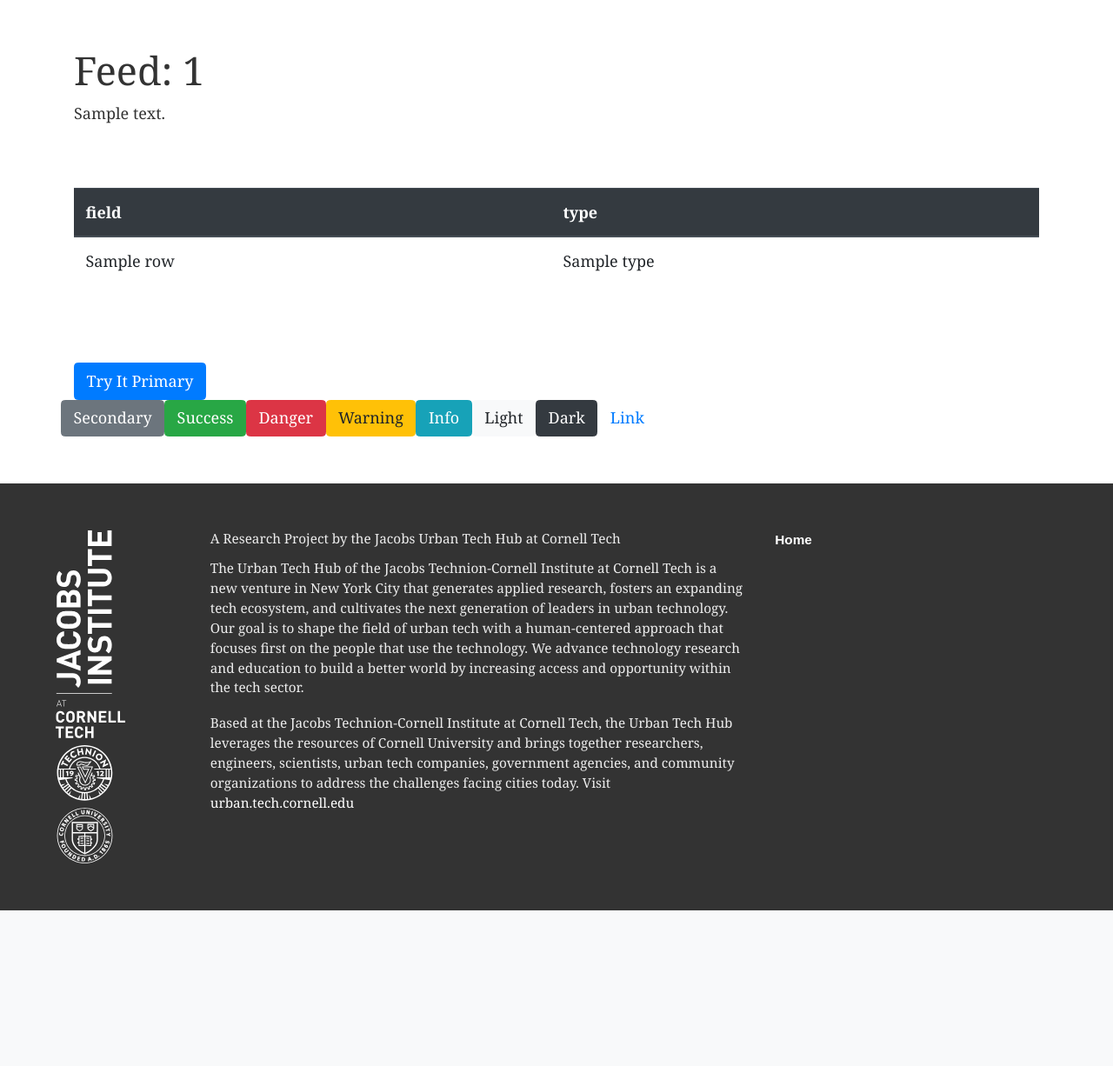
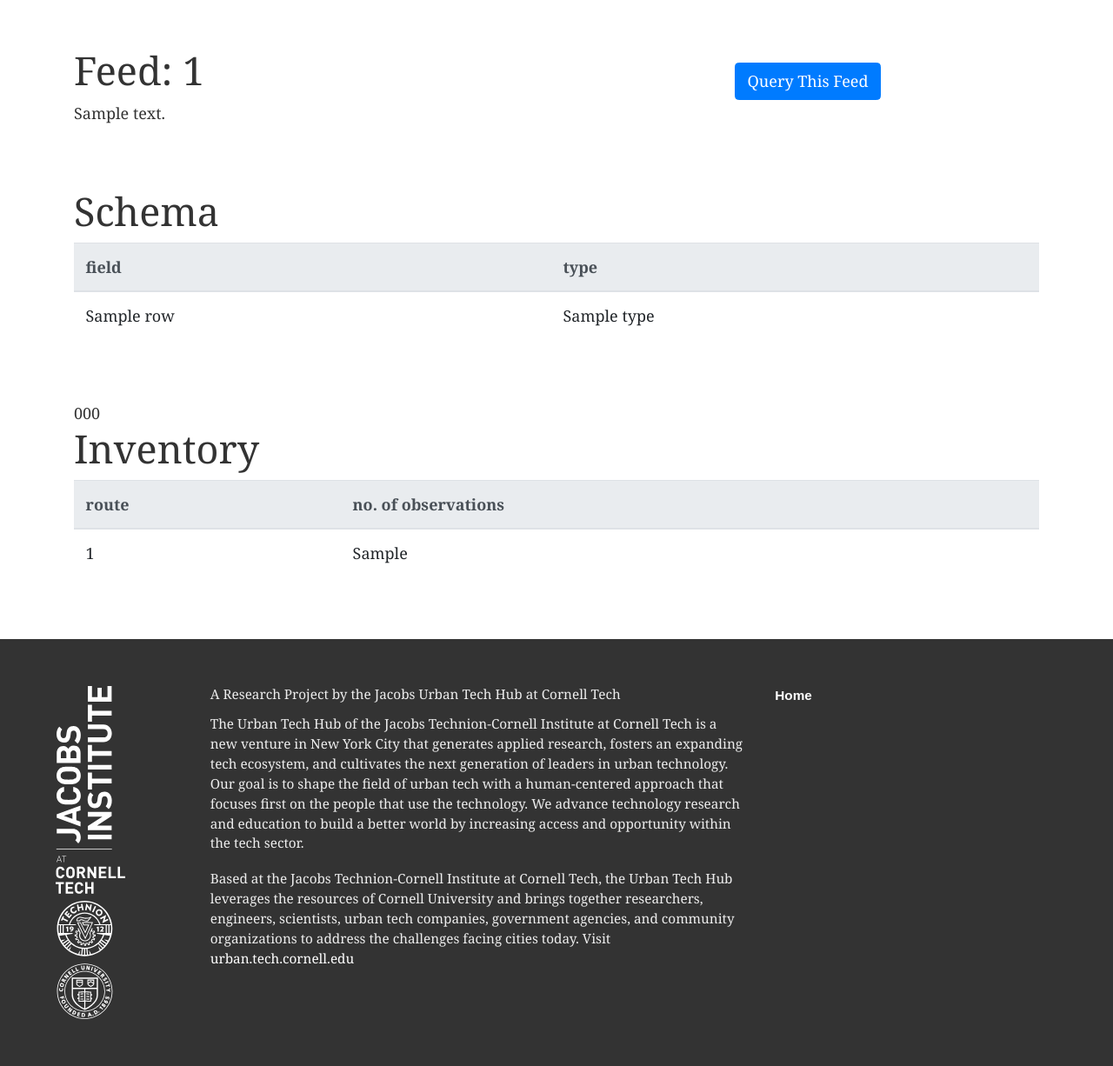
Before and after one commit to Cornell-Tech-Urban-Tech-Hub/BusObservatory-API, a FastAPI app: template src/templates/schema.html in a window 1280 px wide. Shown: the part 63-1289 px from the top of the page at 87% size. Before the commit the page ends 1110 px from the top, so only its background shows below. Run offline with FastAPI, Linux system fonts and the light colour scheme; the template is opened without the code that fills it: most values are stand-ins (such as "Sample title", 1, 10 or a date in 2020).

Commit message:
dynamic schema page done

```diff
--- a/src/app/__init__.py
+++ b/src/app/__init__.py
@@ -14,8 +14,38 @@ from mangum import Mangum
 
 from .library.helpers import *
 
+description = """
+ChimichangApp API helps you do awesome stuff. 🚀
+
+## Items
+
+You can **read items**.
+
+## Users
+
+You will be able to:
+
+* **Create users** (_not implemented_).
+* **Read users** (_not implemented_).
+"""
+
 #root_path fix for docs/redoc endpoints
-app = FastAPI(title="BusObservatoryAPI",root_path="/")
+app = FastAPI(
+    root_path="/",
+    title="Bus Observatory API",
+    description=description,
+    version="1.0.0",
+    terms_of_service="http://example.com/terms/",
+    contact={
+         "name": "Deadpoolio the Amazing",
+         "url": "http://x-force.example.com/contact/",
+         "email": "dp@x-force.example.com",
+         },
+    license_info={
+        "name": "Apache 2.0",
+        "url": "https://www.apache.org/licenses/LICENSE-2.0.html",
+        },
+    )
 
 # for home page
 # using this tutorial https://levelup.gitconnected.com/building-a-website-starter-with-fastapi-92d077092864
@@ -50,7 +80,13 @@ async def schema(request: Request, system_id: str):
             "system_id": system_id,
             "config": get_config(), # needed for the navbar
             "feed_info": get_config()[system_id], # just this one system
-            "schema": get_schema(system_id) # and the schema fetched from Athena
+            "schema": get_schema(
+                system_id
+                ), # and the schema fetched from Athena,
+            "routelist": get_routelist(
+                get_config()[system_id],
+                system_id
+                ) # and the routelist from an athena query
             }
         )
 
--- a/src/templates/index.html
+++ b/src/templates/index.html
@@ -14,7 +14,7 @@
     <!-- Main jumbotron -->
     <div class="jumbotron my-5 bg-warning">
       <div class="container">
-        <div class="jrWyDr title h1">Better data equals better buses.</div>
+        <div class="jrWyDr title h1">Better data means better buses.</div>
         <div class="jrWyDr title subtitle">
           The Bus Observatory is a public archive of real-time data on vehicle movements and status, collected from transit systems around the world. This free service is provided by the <a href="https://urban.tech.cornell.edu/">Jacobs Urban Tech Hub</a> at <a href="https://tech.cornell.edu/">Cornell Tech</a>.
         </div>
--- a/src/templates/schema.html
+++ b/src/templates/schema.html
@@ -12,19 +12,23 @@
   <div class="container my-5">
 
     <!-- header bar -->
-    <div class="row my-5">
-      <div class="col-md-12" id="feedname">
+    <div class="row my-5" id="feedname">
+      <div class="col-md-8" >
         <div class="jrWyDr title h1 ">Feed: {{system_id}}</div>
         <p>
           {{ feed_info.notes }}
         </p>
       </div>
-    </div>
+      <div class="col-md-4">
+        <a class="nav-link" href="/docs"></a><button type="button" class="btn btn-primary">Query This Feed</button></div></a>
+      </div>
+
 
     <div class="row my-5">
       <div class="col-md-12">
         <table class="table table-hover">
-          <thead class="thead-dark">
+          <div class="jrWyDr title h1 ">Schema</div>
+          <thead class="thead-light">
 
             <tr>
               <th scope="col">field</th>
@@ -45,18 +49,29 @@
     </div>
 
     <div class="row my-5">
-      <div class="col-md-12" id="buttons">
-        <a class="nav-link" href="/docs"></a><button type="button" class="btn btn-primary">Try It Primary</button></div></a>
-        <button type="button" class="btn btn-secondary">Secondary</button>
-        <button type="button" class="btn btn-success">Success</button>
-        <button type="button" class="btn btn-danger">Danger</button>
-        <button type="button" class="btn btn-warning">Warning</button>
-        <button type="button" class="btn btn-info">Info</button>
-        <button type="button" class="btn btn-light">Light</button>
-        <button type="button" class="btn btn-dark">Dark</button>
-        <button type="button" class="btn btn-link">Link</button>
+      <div class="col-md-12">
+        {{routelist}}
+        <table class="table table-hover">
+          <div class="jrWyDr title h1 ">Inventory</div>
+          <thead class="thead-light">
+            <tr>
+              <th scope="col">route</th>
+              <th scope="col">no. of observations</th>
+            </tr>
+          </thead>
+          <tbody>
+            {% for row in routelist %}
+            <tr>
+              <td>{{row['vehicle.trip.route_id']}}</td>
+              <td>{{row._col1}}</td>
+            </tr>
+            {% endfor %}
+          </tbody>
+
+        </table>
       </div>
-    </div> <!-- /row -->
+    </div>
+
 
   </div> <!-- /container -->
 </main>
--- a/template.yaml
+++ b/template.yaml
@@ -19,6 +19,8 @@ Resources:
       Handler: app.handler
       Runtime: python3.9
       Timeout: 300
+      Architectures:
+        - arm64
       MemorySize: 128
       Events:
         Api:
```
Also changed, not shown: src/app/library/helpers.py (+21 -22 lines), 1 other file.
